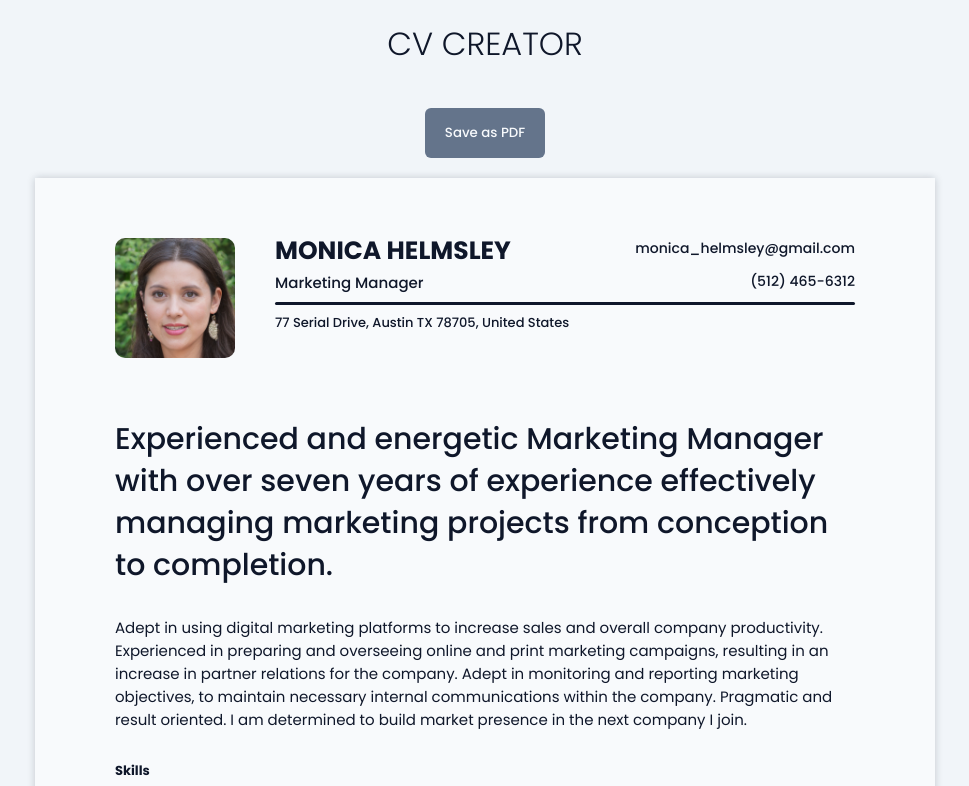
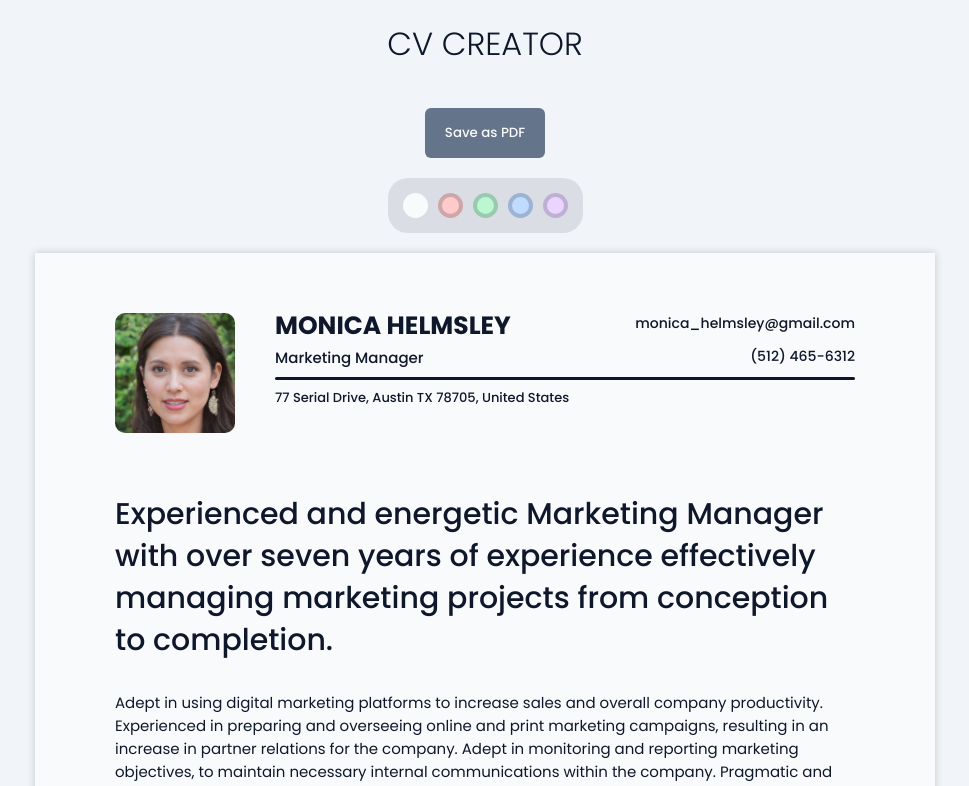
Before and after one commit to ruslantoleuov/cv-project, a React (Vite) app: page / in a window 1280 px wide. Shown: the top 786 px of the page, without its empty margins (155-1124 px from the left). Built offline with nearby package versions, Linux system fonts and the light colour scheme.

Commit message:
Add buttons for changing CV background color

```diff
--- a/src/components/Main.jsx
+++ b/src/components/Main.jsx
@@ -1,4 +1,4 @@
-import { Component } from "react";
+import React, { Component } from "react";
 import html2canvas from "html2canvas";
 import jsPDF from "jspdf";
 import CV from "./CV";
@@ -9,6 +9,10 @@ class Main extends Component {
     super(props);
     this.doc = new jsPDF("portrait", "pt", "a4");
     this.generatePDF = this.generatePDF.bind(this);
+    this.pointerEnterHandler = this.pointerEnterHandler.bind(this);
+    this.pointerLeaveHandler = this.pointerLeaveHandler.bind(this);
+    this.clickHandler = this.clickHandler.bind(this);
+    this.colorButtonsRef = React.createRef();
   }
 
   generatePDF() {
@@ -23,6 +27,91 @@ class Main extends Component {
     });
   }
 
+  pointerEnterHandler(evt) {
+    if (!evt.target.classList.contains("color-buttons")) {
+      const target = getComputedStyle(evt.target);
+      const cv = document.querySelector(".cv");
+
+      for (const child of this.colorButtonsRef.current.children) {
+        child.classList.remove("active-color");
+      }
+
+      cv.style.backgroundColor = target.backgroundColor;
+    }
+  }
+
+  pointerLeaveHandler(evt) {
+    if (!evt.target.classList.contains("color-buttons")) {
+      const cv = document.querySelector(".cv");
+      cv.removeAttribute("style");
+
+      switch (true) {
+        case cv.classList.contains("color-red"):
+          this.colorButtonsRef.current.children[1].classList.add(
+            "active-color"
+          );
+          break;
+        case cv.classList.contains("color-green"):
+          this.colorButtonsRef.current.children[2].classList.add(
+            "active-color"
+          );
+          break;
+        case cv.classList.contains("color-blue"):
+          this.colorButtonsRef.current.children[3].classList.add(
+            "active-color"
+          );
+          break;
+        case cv.classList.contains("color-purple"):
+          this.colorButtonsRef.current.children[4].classList.add(
+            "active-color"
+          );
+          break;
+        default:
+          this.colorButtonsRef.current.children[0].classList.add(
+            "active-color"
+          );
+          break;
+      }
+    }
+  }
+
+  clickHandler(evt) {
+    if (!evt.target.classList.contains("color-buttons")) {
+      const cv = document.querySelector(".cv");
+
+      for (const child of this.colorButtonsRef.current.children) {
+        child.classList.remove("active-color");
+      }
+
+      switch (true) {
+        case evt.target.classList.contains("color-button-1"):
+          cv.className = "cv";
+          evt.target.classList.add("active-color");
+          break;
+        case evt.target.classList.contains("color-button-2"):
+          cv.className = "cv";
+          cv.classList.add("color-red");
+          evt.target.classList.add("active-color");
+          break;
+        case evt.target.classList.contains("color-button-3"):
+          cv.className = "cv";
+          cv.classList.add("color-green");
+          evt.target.classList.add("active-color");
+          break;
+        case evt.target.classList.contains("color-button-4"):
+          cv.className = "cv";
+          cv.classList.add("color-blue");
+          evt.target.classList.add("active-color");
+          break;
+        case evt.target.classList.contains("color-button-5"):
+          cv.className = "cv";
+          cv.classList.add("color-purple");
+          evt.target.classList.add("active-color");
+          break;
+      }
+    }
+  }
+
   render() {
     return (
       <main className="main">
@@ -33,6 +122,49 @@ class Main extends Component {
         >
           Save as PDF
         </button>
+        <div
+          onClick={this.clickHandler}
+          onPointerOver={this.pointerEnterHandler}
+          onPointerOut={this.pointerLeaveHandler}
+          ref={this.colorButtonsRef}
+          className="color-buttons"
+        >
+          <button
+            className="color-button color-button-1 active-color"
+            title="Slate"
+            type="button"
+          >
+            &nbsp;
+          </button>
+          <button
+            className="color-button color-button-2"
+            title="Red"
+            type="button"
+          >
+            &nbsp;
+          </button>
+          <button
+            className="color-button color-button-3"
+            title="Green"
+            type="button"
+          >
+            &nbsp;
+          </button>
+          <button
+            className="color-button color-button-4"
+            title="Blue"
+            type="button"
+          >
+            &nbsp;
+          </button>
+          <button
+            className="color-button color-button-5"
+            title="Purple"
+            type="button"
+          >
+            &nbsp;
+          </button>
+        </div>
         <CV />
       </main>
     );
--- a/src/styles/Main.css
+++ b/src/styles/Main.css
@@ -13,6 +13,7 @@
   padding: 1.5rem 2rem;
   border-radius: 0.6rem;
   font-weight: 500;
+  cursor: pointer;
 }
 
 .save-pdf-button:hover {
@@ -22,3 +23,50 @@
 .save-pdf-button:active {
   background-color: var(--color-slate-500);
 }
+
+.color-buttons {
+  display: flex;
+  column-gap: 1rem;
+  background-color: var(--color-slate-900-alpha-10);
+  padding: 1.5rem;
+  border-radius: 2rem;
+}
+
+.color-button {
+  width: 2.5rem;
+  height: 2.5rem;
+  border: none;
+  border-radius: 50%;
+  border: 0.4rem solid var(--color-slate-900-alpha-20);
+  cursor: pointer;
+}
+
+.color-button-1 {
+  background-color: var(--color-slate-50);
+}
+
+.color-button-2 {
+  background-color: var(--color-red-200);
+}
+
+.color-button-3 {
+  background-color: var(--color-green-200);
+}
+.color-button-4 {
+  background-color: var(--color-blue-200);
+}
+.color-button-5 {
+  background-color: var(--color-purple-200);
+}
+
+.color-button-1:hover,
+.color-button-2:hover,
+.color-button-3:hover,
+.color-button-4:hover,
+.color-button-5:hover {
+  border: none;
+}
+
+.color-button.active-color {
+  border: none;
+}
```
